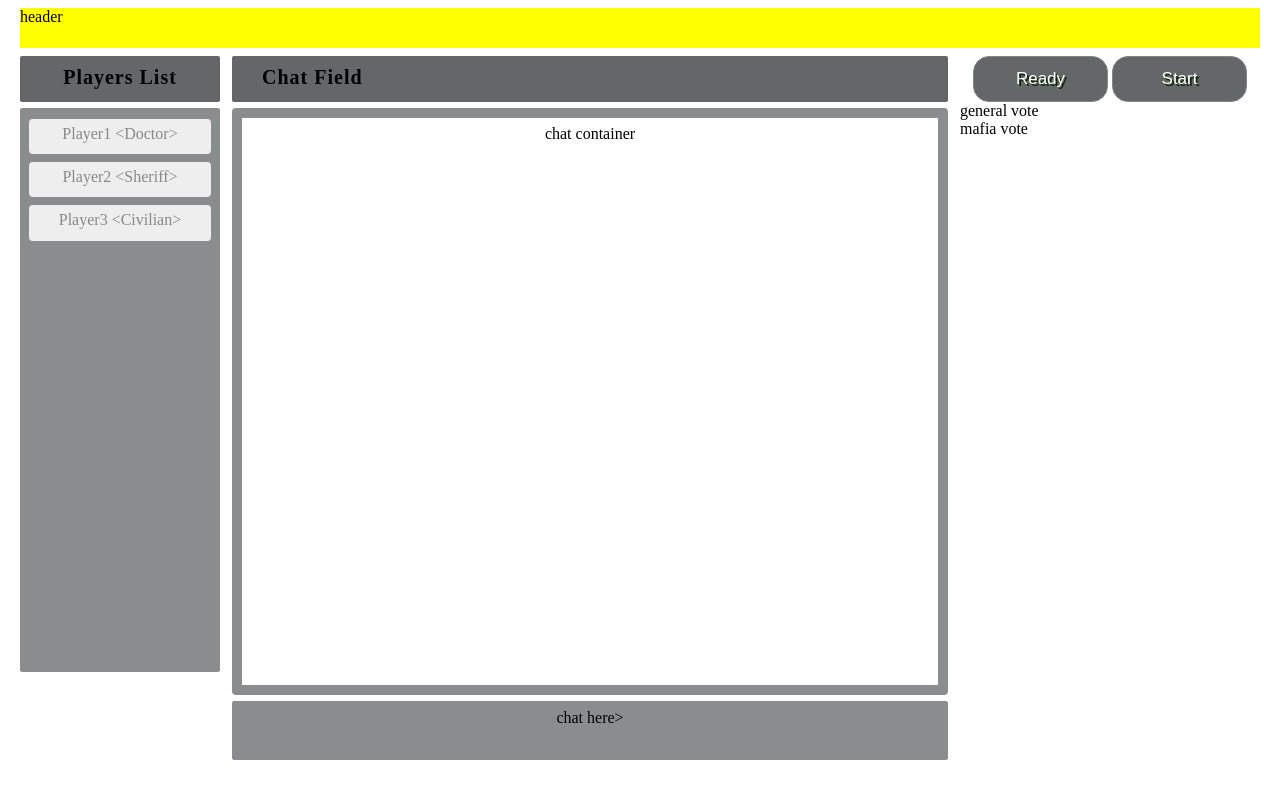
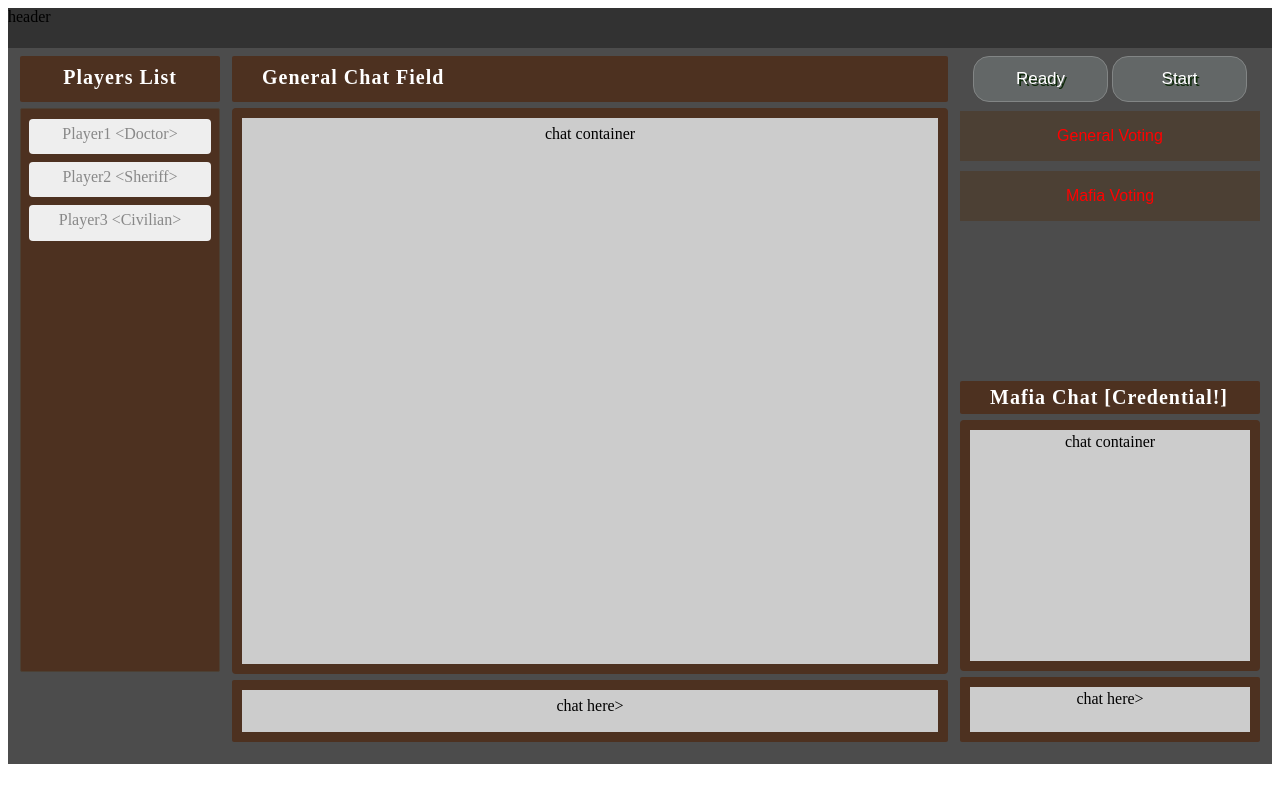
Before and after one commit to Leedeoksang/network_project, a website: page app/index.html in a window 1280 px wide. Drawn offline with nearby package versions, Linux system fonts and the light colour scheme; some packages are replaced by stand-ins of ours; files that its build step writes are made by us from their sources; a script that the page names is missing.

Commit message:
voting section style

```diff
--- a/app/styles/chatfield.scss
+++ b/app/styles/chatfield.scss
@@ -7,12 +7,12 @@
 
 #chat-field-head{
 	height: 36px;
-	background-color: #636767;
+	background-color: #4d3120;
 	text-align: left;
 	vertical-align: middle;
 	font-size: 20px;
 	font-weight: bold;
-	color: #000000;
+	color: #ffffff;
 	letter-spacing: 1px;
 	padding-top: 10px;
 	border-radius: 2px;
@@ -20,12 +20,12 @@
 }
 
 #chat-field-container{
-	//background-color: #8a8d8d;
-	height: 80%;
+	background-color: #cccccc;
+	height: 77%;
 	margin-top: 6px;
 	border-style: solid;
 	border-width: 10px;
-	border-color: #8a8d8d;
+	border-color: #4d3120;
 	border-radius: 4px;
 	text-align: center;
 	padding-top: 1%;
@@ -33,12 +33,12 @@
 }
 
 #chat-here{
-	background-color: #8a8d8d;
-	height: 50px;
+	background-color: #cccccc;
+	height: 5%;
 	margin-top: 6px;
 	border-style: solid;
-	border-width: 1px;
-	border-color: #8a8d8d;
+	border-width: 10px;
+	border-color: #4d3120;
 	text-align: center;
 	padding-top: 1%;
 	border-radius: 2px;
--- a/app/styles/main.scss
+++ b/app/styles/main.scss
@@ -1,15 +1,16 @@
 #header {
-  margin: 6px 12px 6px;
-  background-color: yellow;
   height: 40px;
   margin-bottom: 0px;
+  background-color: #323232;
 }
+
 #main-view {
   display: -webkit-flex;
   display: flex;
   -webkit-flex-direction: row;
   flex-direction: row;
   min-height: 700px;
+  background-color: #4c4c4c;
 
   .item {
     margin: 8px 12px 8px;
--- a/app/styles/playerlist.scss
+++ b/app/styles/playerlist.scss
@@ -1,23 +1,23 @@
 #player-list-head {
 	height: 36px;
-	background-color: #636767;
+	background-color: #4d3120;
 	text-align: center;
 	vertical-align: middle;
 	font-size: 20px;
 	font-weight: bold;
-	color: #000000;
+	color: #ffffff;
 	letter-spacing: 1px;
 	padding-top: 10px;
 	border-radius: 2px;
 }
 
 #player-list-container {
-	background-color: #8a8d8d;
+	background-color: #4d3120;
 	height: 80%;
 	margin-top: 6px;
 	border-style: solid;
 	border-width: 1px;
-	border-color: #8a8d8d;
+	border-color: #4c4034;
 	text-align: center;
 	padding-top: 1%;
 	border-radius: 2px;
--- a/app/styles/vottingfield.scss
+++ b/app/styles/vottingfield.scss
@@ -22,10 +22,111 @@
 }
 
 .button:hover {
-	background-color:#4c4034;
+	background-color:#56242a;
 }
 .button:active {
-	background-color:#4c4034;
+	background-color:#56242a;
 	position:relative;
 	top:1px;
 }
+
+#voting-list{
+	margin-top: 9px;
+}
+
+.dropdown {
+    position: relative;
+    display: block;
+		text-align: center;
+}
+
+.dropdowna {
+    position: relative;
+    display: block;
+		text-align: center;
+}
+
+.dropbtn {
+    background-color:#4c4034;
+    color: red;
+    padding: 16px;
+    font-size: 16px;
+    border: none;
+    cursor: pointer;
+		width: 100%;
+		margin-bottom: 10px;
+}
+
+.dropdown-content {
+    display: none;
+    position: absolute;
+    background-color: #f9f9f9;
+    min-width: 160px;
+    box-shadow: 0px 8px 16px 0px rgba(0,0,0,0.2);
+    z-index: 1;
+		width:100%;
+}
+
+.dropdown-content a {
+    color: black;
+    padding: 12px 16px;
+    text-decoration: none;
+    display: block;
+}
+
+.dropdown-content a:hover {
+	background-color: #6f665c;
+}
+
+.dropdown:hover .dropdown-content {
+    display: block;
+}
+
+.dropdown:hover .dropbtn {
+    background-color: #5d5348;
+}
+
+.mafia-chat{
+	vertical-align: middle;
+	margin-top: 50%;
+	height: 50%;
+}
+
+#mafia-field-head{
+	background-color: #4d3120;
+	text-align: left;
+	vertical-align: middle;
+	font-size: 20px;
+	font-weight: bold;
+	color: #ffffff;
+	letter-spacing: 1px;
+	padding-top: 5px;
+	padding-bottom: 5px;
+	border-radius: 2px;
+	padding-left: 30px;
+}
+
+#mafia-field-container{
+	background-color: #cccccc;
+	height: 65%;
+	margin-top: 6px;
+	border-style: solid;
+	border-width: 10px;
+	border-color: #4d3120;
+	border-radius: 4px;
+	text-align: center;
+	padding-top: 1%;
+
+}
+
+#mafia-here{
+	background-color: #cccccc;
+	height: 12%;
+	margin-top: 6px;
+	border-style: solid;
+	border-width: 10px;
+	border-color: #4d3120;
+	text-align: center;
+	padding-top: 1%;
+	border-radius: 2px;
+}
--- a/app/views/chatfield.html
+++ b/app/views/chatfield.html
@@ -1,5 +1,5 @@
 <div id="chat-field-head">
-  Chat Field
+  General Chat Field
 </div>
 <div id="chat-field-container">
   chat container
--- a/app/views/vottingfield.html
+++ b/app/views/vottingfield.html
@@ -3,10 +3,32 @@
   <button class="button">Start</button>
 </div>
 <div id="voting-list">
-  <div>
-    general vote
+  <div class="dropdown" id="general">
+    <button class="dropbtn">General Voting</button>
+      <div class="dropdown-content" id="general">
+        <a href="#">Player1</a>
+        <a href="#">Player2</a>
+        <a href="#">Player3</a>
+      </div>
   </div>
-  <div>
-    mafia vote
+
+  <div class="dropdown">
+    <button class="dropbtn">Mafia Voting</button>
+      <div class="dropdown-content">
+        <a href="#">Player1</a>
+        <a href="#">Player2</a>
+        <a href="#">Player3</a>
+      </div>
   </div>
 </div>
+<div class="mafia-chat">
+  <div id="mafia-field-head">
+    Mafia Chat [Credential!]
+  </div>
+  <div id="mafia-field-container">
+    chat container
+  </div>
+  <div id="mafia-here">
+    chat here>
+  </div>
+</div>
```
